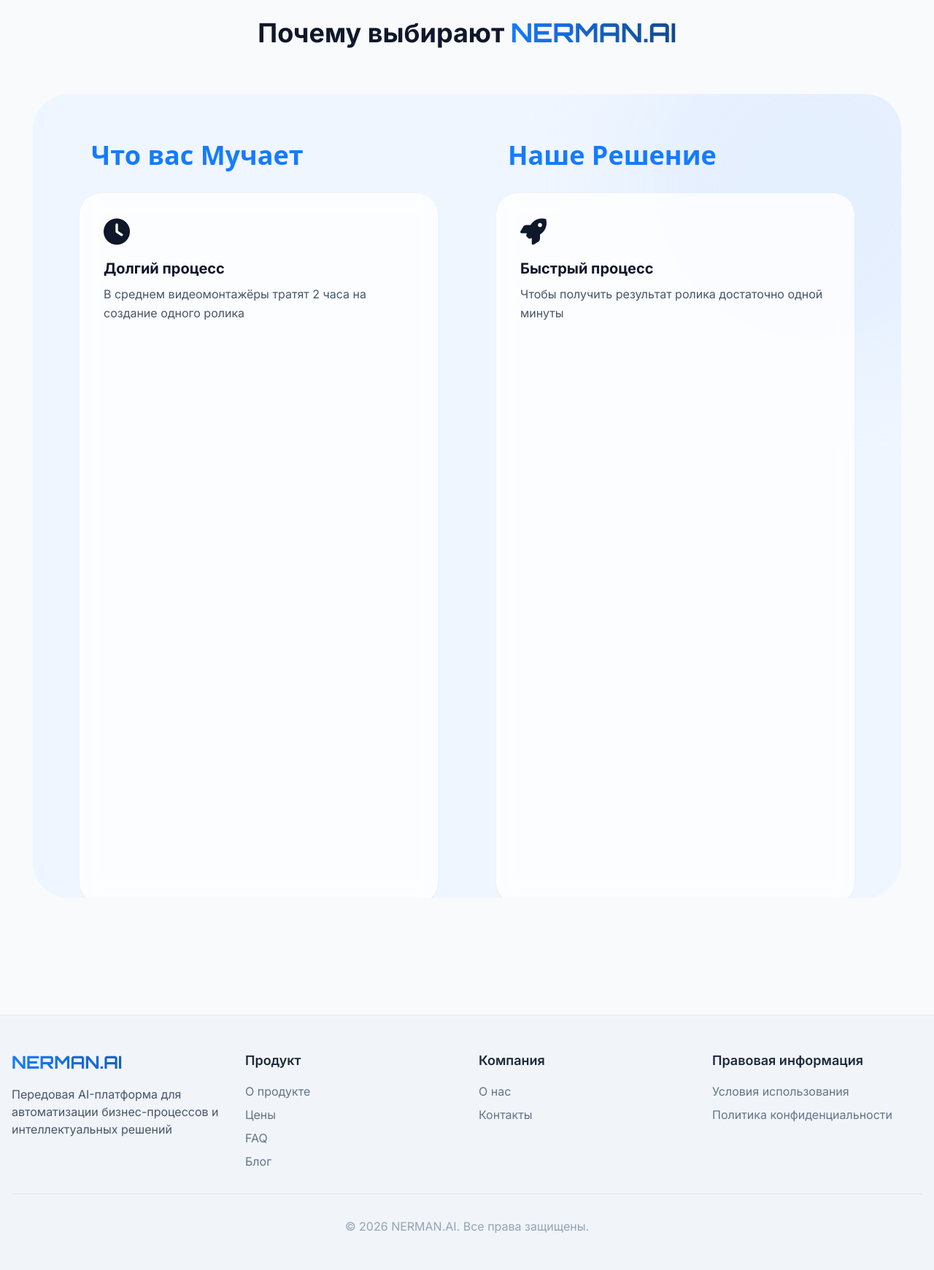
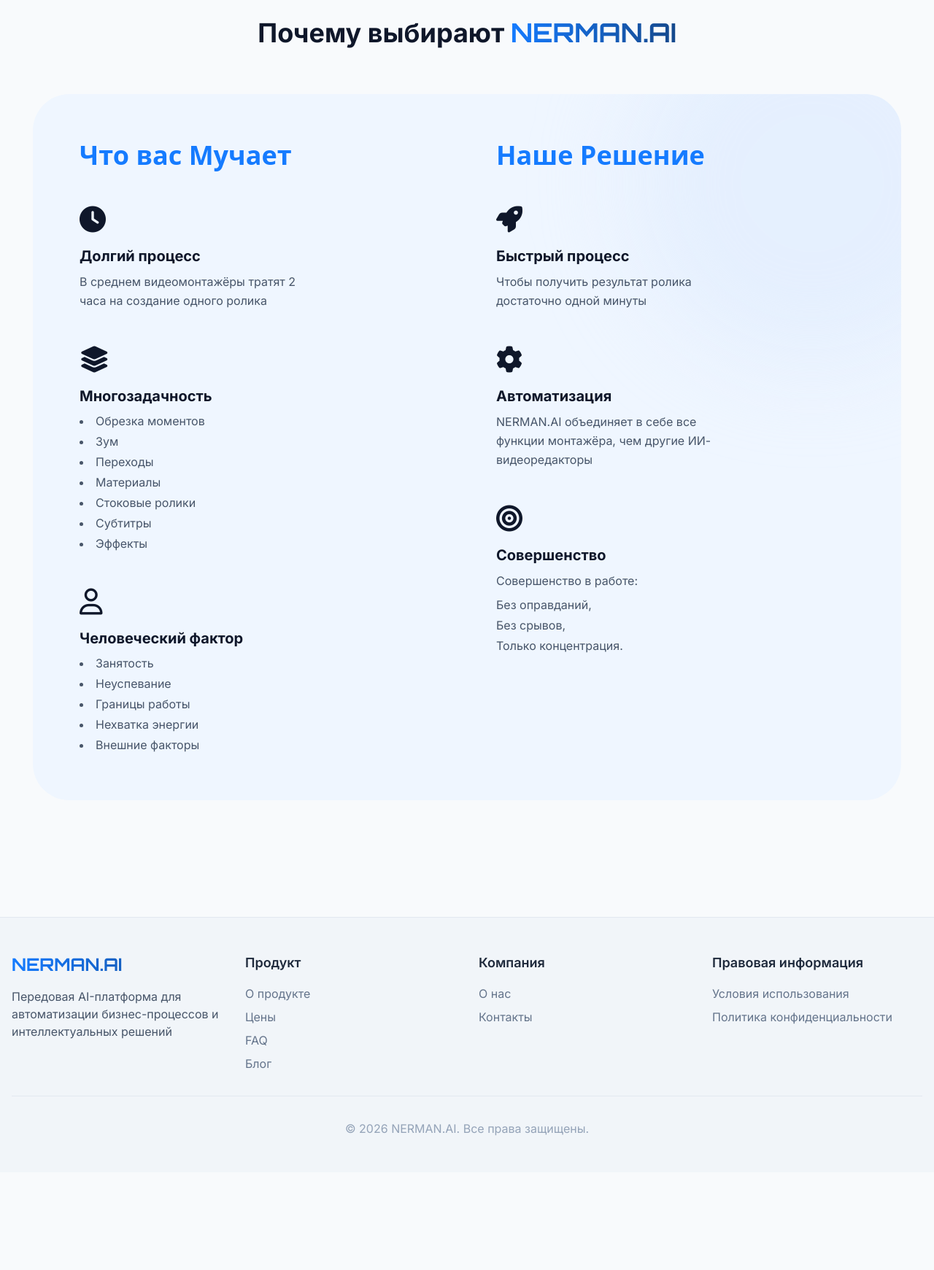
Before and after one commit to muhamedovamahfuza-lab/Nerman_Ai, a Django app: page /ru/ in a window 1280 px wide; the page is wider, and only the part inside the window is pictured. Shown: the part 1077-2818 px from the top of that part at 73% size. After the commit the page ends 2634 px from the top of that part, so only its background shows below. Run offline with Django 5.2, Linux system fonts and the light colour scheme; some libraries are stand-ins or nearby versions.

Commit message:
go rasm finish anythi123456789

```diff
--- a/templates/public/home.html
+++ b/templates/public/home.html
@@ -127,25 +127,23 @@
                 <div class="grid md:grid-cols-2 gap-12 md:gap-20 relative z-10">
 
                     <!-- Left Column: Problems -->
-                    <div class="space-y-6">
-                        <h2 class="text-3xl md:text-4xl font-extrabold text-[#157BFF] font-sans mb-8 px-4">Что вас
-                            Мучает
+                    <div class="space-y-12">
+                        <h2 class="text-3xl md:text-4xl font-extrabold text-[#157BFF] font-sans mb-12">Что вас Мучает
                         </h2>
 
                         <!-- Item 1 -->
-                        <div
-                            class="bg-white/80 backdrop-blur-md p-6 md:p-8 rounded-[30px] border border-white/50 shadow-sm hover:shadow-md transition-all duration-300 flex flex-col items-start gap-4 h-full">
+                        <div class="flex flex-col items-start gap-4">
                             <i class="fa-solid fa-clock text-4xl text-slate-900"></i>
                             <div>
                                 <h3 class="text-xl font-bold text-slate-900 mb-2">Долгий процесс</h3>
-                                <p class="text-slate-600 leading-relaxed">В среднем видеомонтажёры тратят 2
-                                    часа на создание одного ролика</p>
+                                <p class="text-slate-600 leading-relaxed max-w-xs">В среднем видеомонтажёры тратят 2
+                                    часа на
+                                    создание одного ролика</p>
                             </div>
                         </div>
 
                         <!-- Item 2 -->
-                        <div
-                            class="bg-white/80 backdrop-blur-md p-6 md:p-8 rounded-[30px] border border-white/50 shadow-sm hover:shadow-md transition-all duration-300 flex flex-col items-start gap-4 h-full">
+                        <div class="flex flex-col items-start gap-4">
                             <i class="fa-solid fa-layer-group text-4xl text-slate-900"></i>
                             <div>
                                 <h3 class="text-xl font-bold text-slate-900 mb-2">Многозадачность</h3>
@@ -162,8 +160,7 @@
                         </div>
 
                         <!-- Item 3 -->
-                        <div
-                            class="bg-white/80 backdrop-blur-md p-6 md:p-8 rounded-[30px] border border-white/50 shadow-sm hover:shadow-md transition-all duration-300 flex flex-col items-start gap-4 h-full">
+                        <div class="flex flex-col items-start gap-4">
                             <i class="fa-regular fa-user text-4xl text-slate-900"></i>
                             <div>
                                 <h3 class="text-xl font-bold text-slate-900 mb-2">Человеческий фактор</h3>
@@ -179,35 +176,32 @@
                     </div>
 
                     <!-- Right Column: Solutions -->
-                    <div class="space-y-6">
-                        <h2 class="text-3xl md:text-4xl font-extrabold text-[#157BFF] font-sans mb-8 px-4">Наше Решение
-                        </h2>
+                    <div class="space-y-12">
+                        <h2 class="text-3xl md:text-4xl font-extrabold text-[#157BFF] font-sans mb-12">Наше Решение</h2>
 
                         <!-- Item 1 -->
-                        <div
-                            class="bg-white/80 backdrop-blur-md p-6 md:p-8 rounded-[30px] border border-white/50 shadow-sm hover:shadow-md transition-all duration-300 flex flex-col items-start gap-4 h-full">
+                        <div class="flex flex-col items-start gap-4">
                             <i class="fa-solid fa-rocket text-4xl text-slate-900"></i>
                             <div>
                                 <h3 class="text-xl font-bold text-slate-900 mb-2">Быстрый процесс</h3>
-                                <p class="text-slate-600 leading-relaxed">Чтобы получить результат ролика
+                                <p class="text-slate-600 leading-relaxed max-w-xs">Чтобы получить результат ролика
                                     достаточно одной минуты</p>
                             </div>
                         </div>
 
                         <!-- Item 2 -->
-                        <div
-                            class="bg-white/80 backdrop-blur-md p-6 md:p-8 rounded-[30px] border border-white/50 shadow-sm hover:shadow-md transition-all duration-300 flex flex-col items-start gap-4 h-full">
+                        <div class="flex flex-col items-start gap-4">
                             <i class="fa-solid fa-gear text-4xl text-slate-900"></i>
                             <div>
                                 <h3 class="text-xl font-bold text-slate-900 mb-2">Автоматизация</h3>
-                                <p class="text-slate-600 leading-relaxed">NERMAN.AI объединяет в себе все
-                                    функции монтажёра, чем другие ИИ-видеоредакторы</p>
+                                <p class="text-slate-600 leading-relaxed max-w-xs">NERMAN.AI объединяет в себе все
+                                    функции
+                                    монтажёра, чем другие ИИ-видеоредакторы</p>
                             </div>
                         </div>
 
                         <!-- Item 3 -->
-                        <div
-                            class="bg-white/80 backdrop-blur-md p-6 md:p-8 rounded-[30px] border border-white/50 shadow-sm hover:shadow-md transition-all duration-300 flex flex-col items-start gap-4 h-full">
+                        <div class="flex flex-col items-start gap-4">
                             <i class="fa-solid fa-bullseye text-4xl text-slate-900"></i>
                             <div>
                                 <h3 class="text-xl font-bold text-slate-900 mb-2">Совершенство</h3>
```
